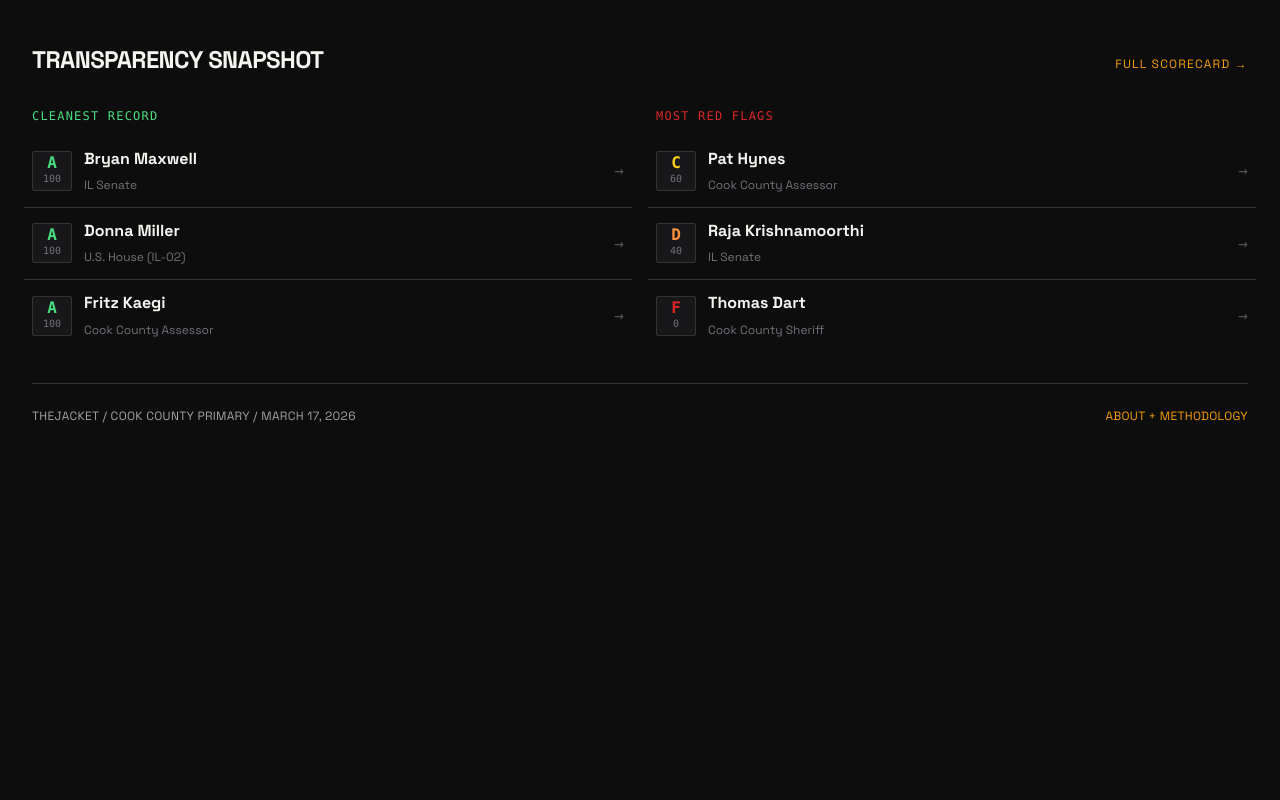
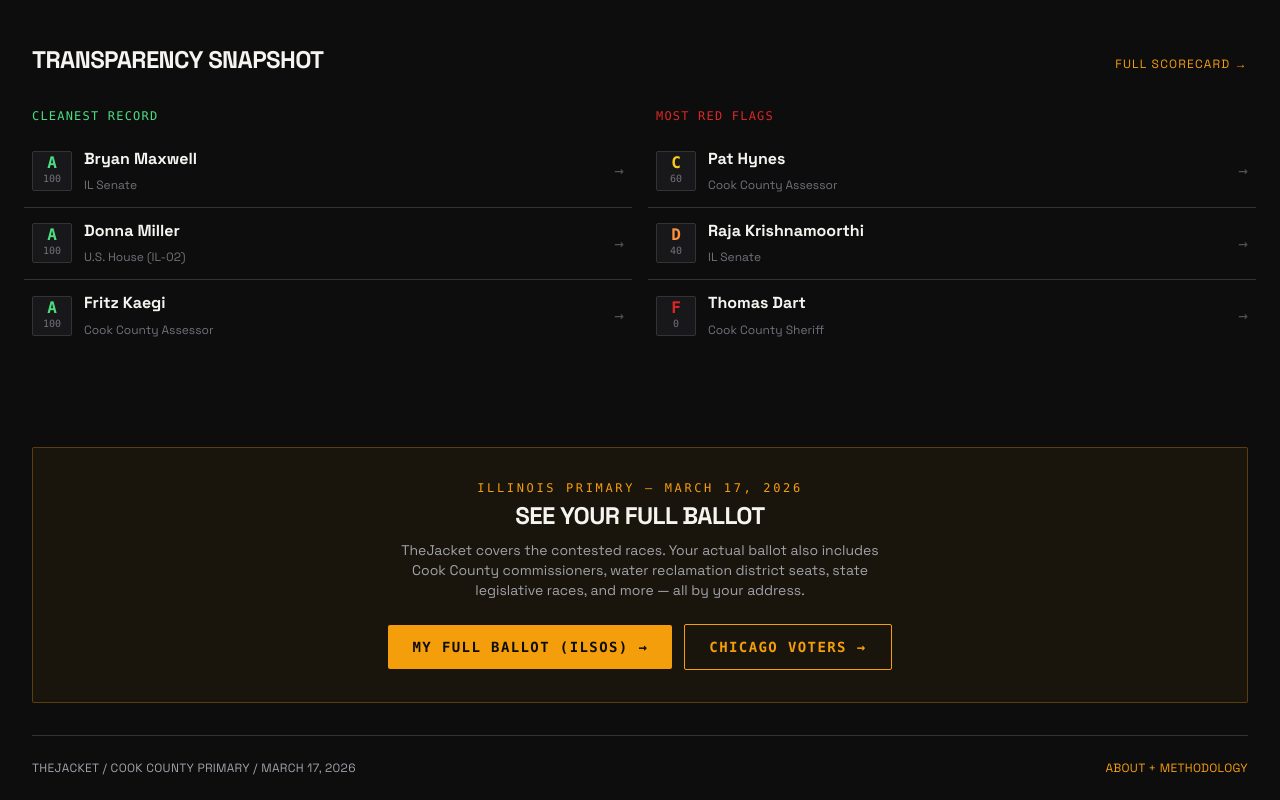
Before and after one commit to rekaldsi/thejacket, a Next.js app: page / in a window 1280 px wide. Shown: the part 1197-1997 px from the top of the page. Before the commit the page ends 1645 px from the top, so only its background shows below. Built offline with nearby package versions, Linux system fonts and the light colour scheme.

Commit message:
feat: add Find Your Full Ballot section with ILSOS + Chicago Elections links

```diff
--- a/app/page.tsx
+++ b/app/page.tsx
@@ -223,6 +223,33 @@ export default function HomePage() {
         </div>
       </section>
 
+      {/* ── FIND YOUR FULL BALLOT ── */}
+      <section className="rounded-sm border border-jacket-amber/30 bg-jacket-amber/5 px-6 py-8 text-center">
+        <p className="mb-1 font-mono text-xs uppercase tracking-[0.22em] text-jacket-amber">Illinois Primary — March 17, 2026</p>
+        <h2 className="mb-2 text-2xl font-black uppercase tracking-tight">See Your Full Ballot</h2>
+        <p className="mx-auto mb-6 max-w-lg text-sm text-zinc-400">
+          TheJacket covers the contested races. Your actual ballot also includes Cook County commissioners, water reclamation district seats, state legislative races, and more — all by your address.
+        </p>
+        <div className="flex flex-col items-center gap-3 sm:flex-row sm:justify-center">
+          <a
+            href="https://www.elections.il.gov/ElectionInformation/GetElectionSampleBallot.aspx"
+            target="_blank"
+            rel="noopener noreferrer"
+            className="inline-block whitespace-nowrap rounded-sm bg-jacket-amber px-6 py-3 font-mono text-sm font-black uppercase tracking-widest text-jacket-black transition-opacity hover:opacity-90"
+          >
+            My Full Ballot (ILSOS) →
+          </a>
+          <a
+            href="https://chicagoelections.gov/voting/my-voter-information"
+            target="_blank"
+            rel="noopener noreferrer"
+            className="inline-block whitespace-nowrap rounded-sm border border-jacket-amber px-6 py-3 font-mono text-sm font-black uppercase tracking-widest text-jacket-amber transition-opacity hover:opacity-90"
+          >
+            Chicago Voters →
+          </a>
+        </div>
+      </section>
+
     </div>
   );
 }
```
